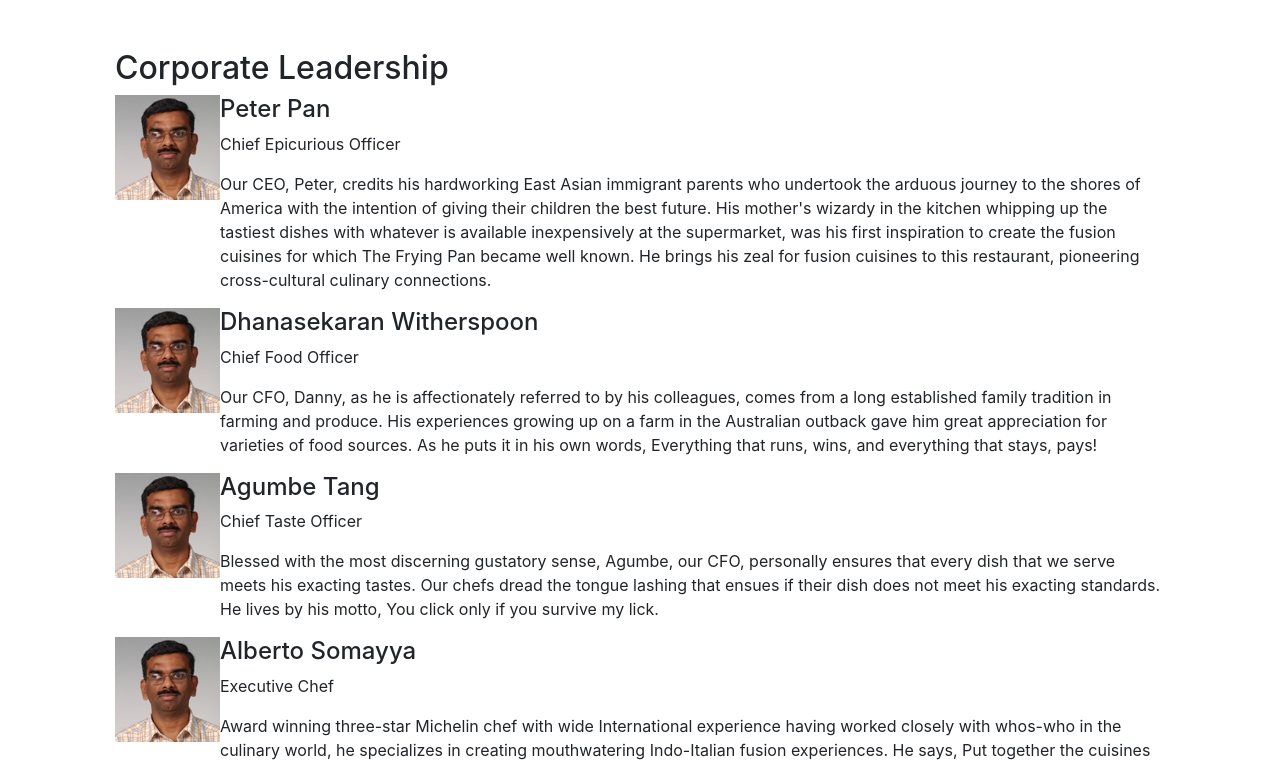
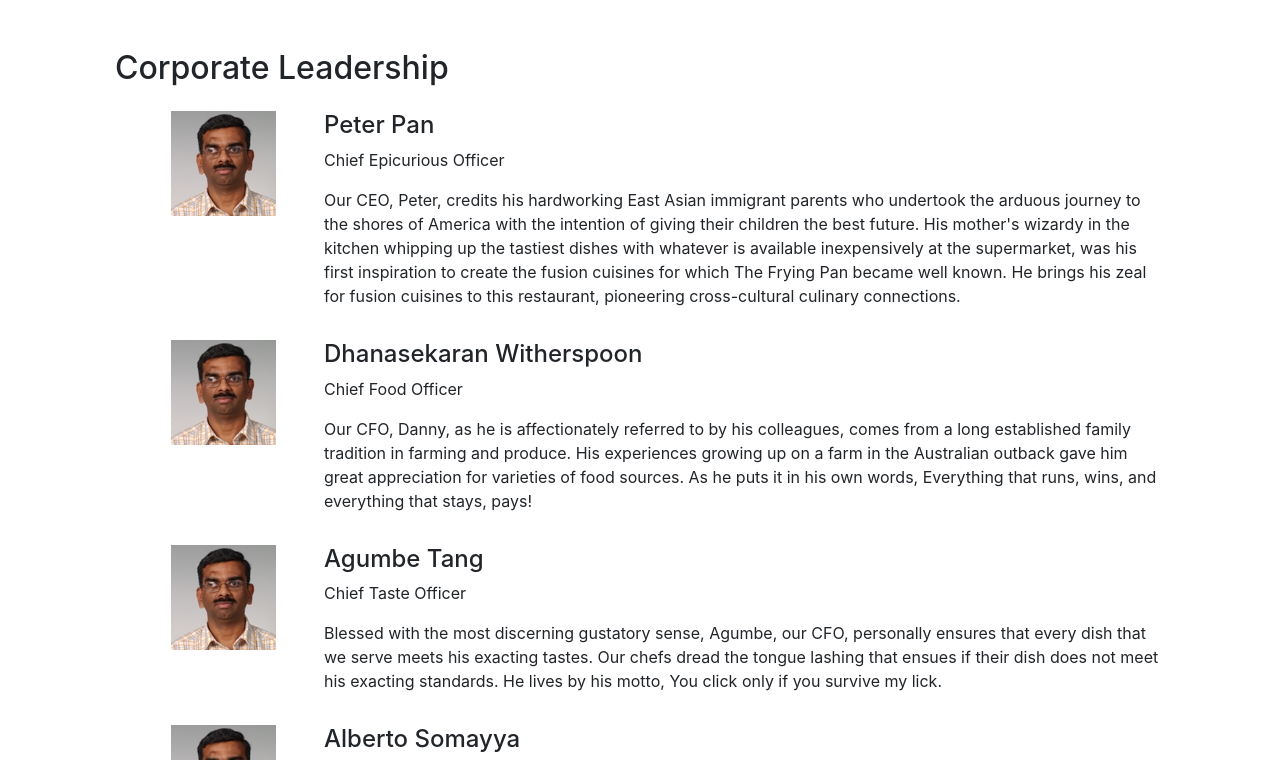
Before and after one commit to sah-arjun/RestaurantWebApp, a React (Create React App) app: page /aboutus in a window 1280 px wide. Shown: the part 880-1640 px from the top of the page. Built offline with nearby package versions, Linux system fonts and the light colour scheme.

Commit message:
Managed the margin and component

```diff
--- a/src/components/About.js
+++ b/src/components/About.js
@@ -9,24 +9,29 @@ import {
 } from "reactstrap";
 import { Link } from "react-router-dom";
 
-const RenderLeader = ({ leaderList }) => {
-  return leaderList.map(leader => {
-    return (
-      <Media key={leader.id}>
-        <Media left middle>
-          <Media object src={leader.image} alt="Leader Pic" />
-        </Media>
-        <Media body className="ml-10">
-          <Media heading>{leader.name}</Media>
-          <p>{leader.designation}</p>
-          <p>{leader.description}</p>
-        </Media>
+const RenderLeader = ({ leaders }) => {
+  return (
+    <Media tag="li">
+      <Media left middle className="ml-3">
+        <Media object src={leaders.image} alt="Leader Pic" />
       </Media>
-    );
-  });
+      <Media body className="ml-5">
+        <Media heading>{leaders.name}</Media>
+        <p>{leaders.designation}</p>
+        <p>{leaders.description}</p>
+      </Media>
+    </Media>
+  );
 };
 
 function About(props) {
+  const leaderList = props.leaders.map(leader => {
+    return (
+      <div key={leader.id} className="col-12 mt-3">
+        <RenderLeader leaders={leader} />
+      </div>
+    );
+  });
   return (
     <div className="container">
       <div className="row">
@@ -102,9 +107,7 @@ function About(props) {
         <div className="col-12">
           <h2>Corporate Leadership</h2>
         </div>
-        <div className="col-12">
-          <RenderLeader leaderList={props.leaders} />
-        </div>
+        <Media list>{leaderList}</Media>
       </div>
     </div>
   );
```
